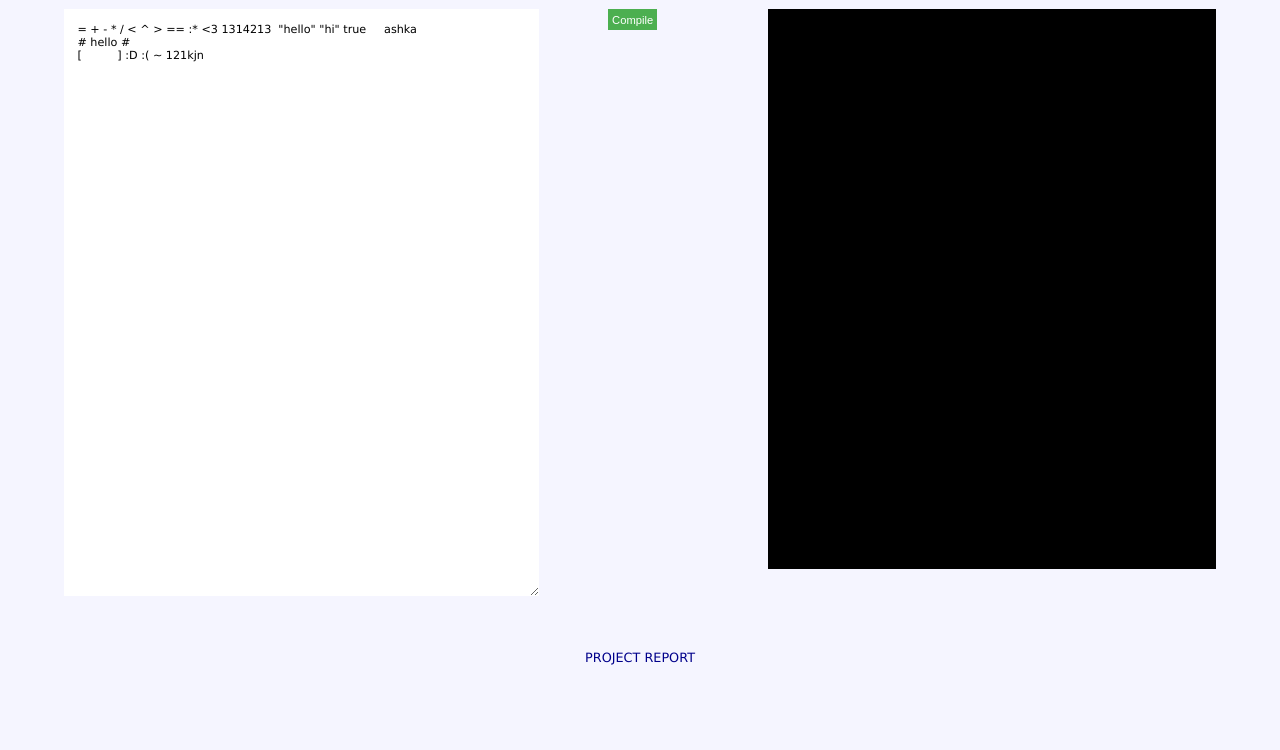
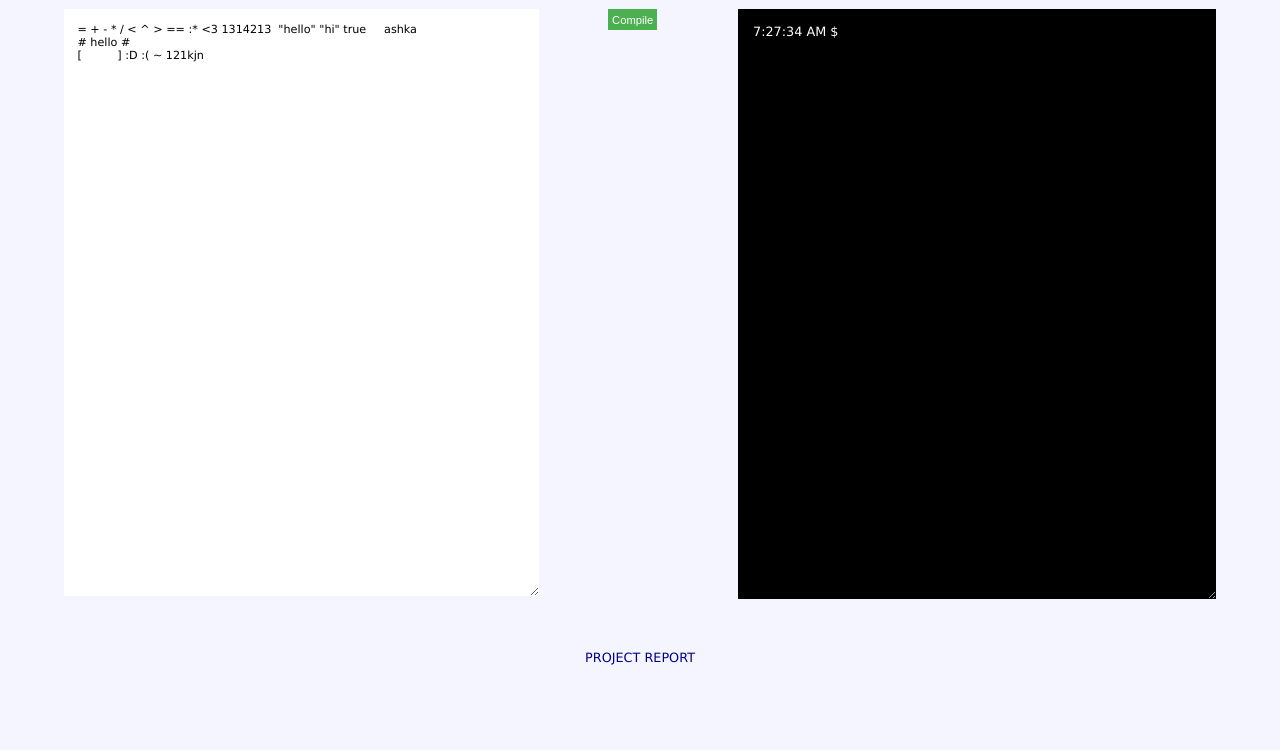
Before and after one commit to mclstbl/mclstbl.github.io, a website: page public/index.html in a window 1280 px wide. Shown: the part 101-851 px from the top of the page. Drawn offline with Linux system fonts and the light colour scheme.

Commit message:
change output terminal to read-only textarea

```diff
--- a/public/css/base.css
+++ b/public/css/base.css
@@ -111,6 +111,7 @@ ul.sections {
 
 #outputArea
 {
+  padding: 15px 15px 15px 15px;
   position: absolute;
   right: 5%;
   background: #000000;
--- a/public/index.html
+++ b/public/index.html
@@ -4,9 +4,6 @@
     <meta charset="utf-8">
     <title>MICAELang</title>
     <link rel="stylesheet" href="css/base.css"/>
-    <!--script src="https://cdnjs.cloudflare.com/ajax/libs/babel-core/5.6.15/browser.js"></script-->
-    <!--script src="https://cdnjs.cloudflare.com/ajax/libs/jquery/2.2.0/jquery.min.js"></script-->
-    <!--script src="https://cdnjs.cloudflare.com/ajax/libs/marked/0.3.5/marked.min.js"></script-->
     <script src="scripts/micaelang.js" type="text/javascript"></script>
   </head>
   <body>
@@ -19,14 +16,20 @@
 = + - * / < ^ > == :* <3 1314213  "hello" "hi" true     ashka
 # hello #
 [          ] :D :( ~ 121kjn
-      </textarea>
+        </textarea>
       </div>
 
       <div id="submitArea">
         <button id="submitButton">Compile</button>
       </div>
 
-      <div id="outputArea">
+      <div id="output">
+        <textarea id="outputArea">
+        </textarea>
+        <script>
+date = new Date(); time = date.toLocaleTimeString();
+document.getElementById('outputArea').innerHTML = time.concat(" $ ");
+        </script>
       </div>
     </div>
 
```
Also changed, not shown: public/scripts/0_compiler.js (+6 -6 lines).
